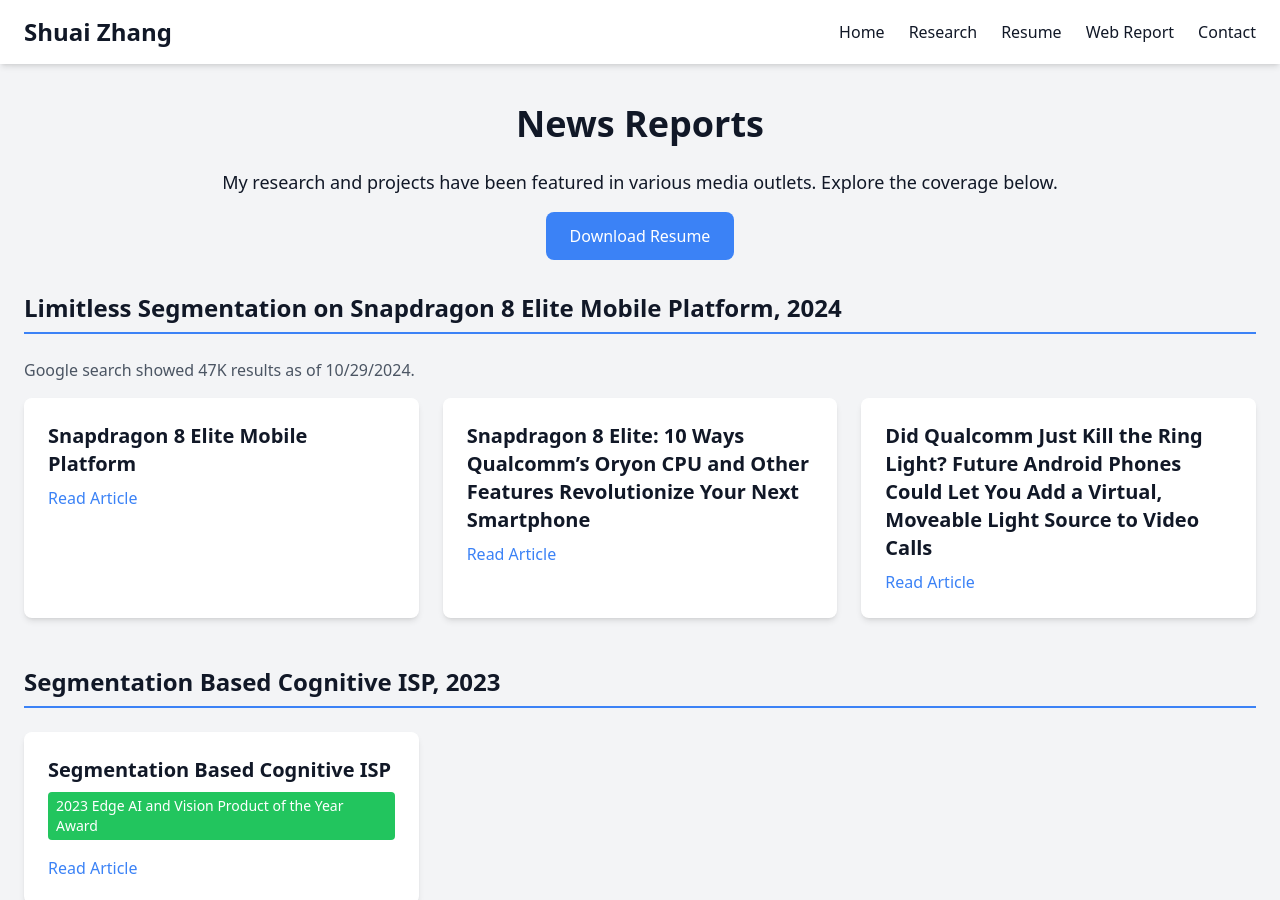
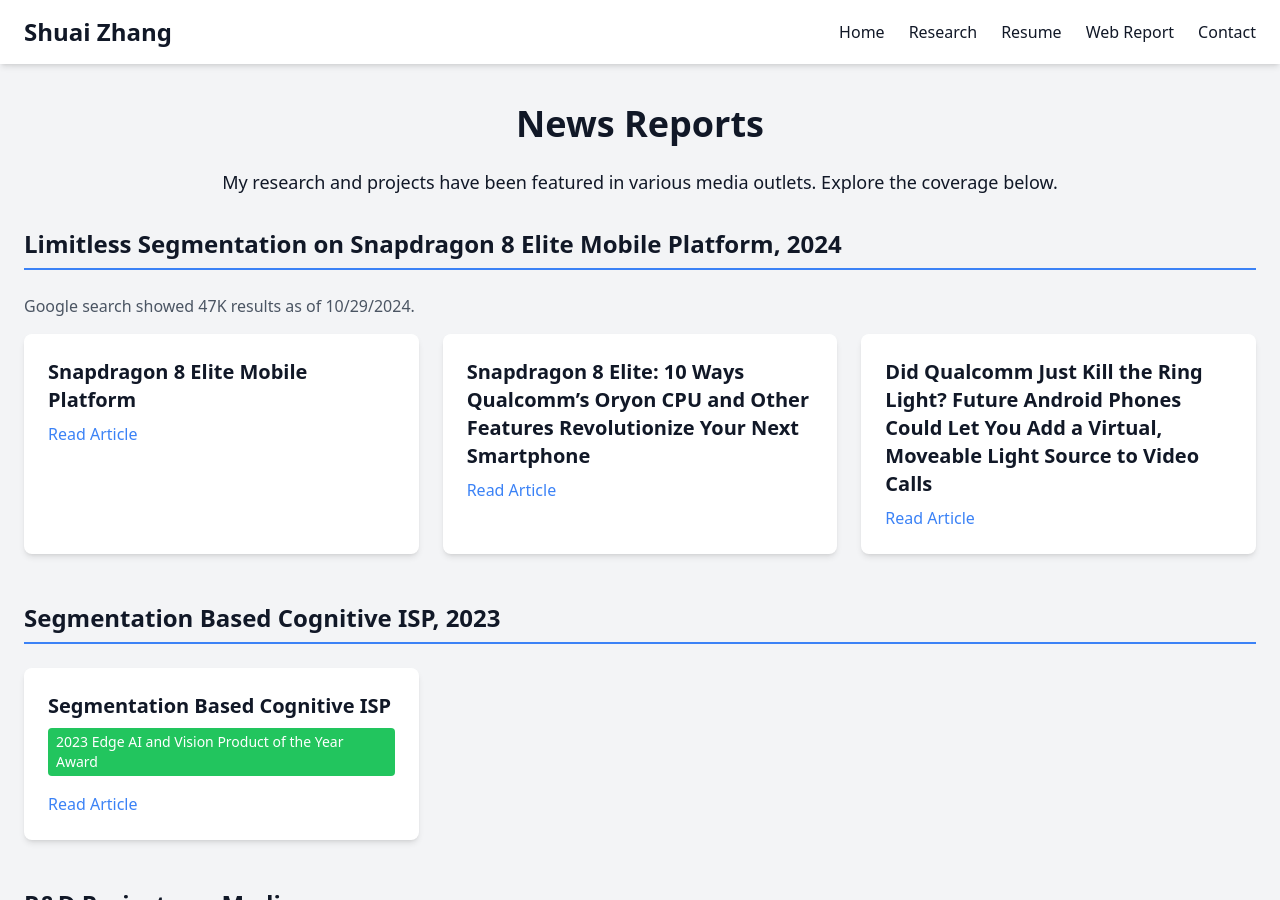
Before and after one commit to zsivine/zsivine.github.io, a Jekyll site: the page built from webreport.html, in a window 1280 px wide and 900 px high. Built offline with Jekyll 4.4.1, drawn with Linux system fonts in a browser that asks for light colours; nearby versions of some CDN libraries.

Commit message:
update web-report

```diff
--- a/webreport.html
+++ b/webreport.html
@@ -7,7 +7,6 @@ description: Media coverage and news reports on Shuai Zhang's research and proje
 <section class="animate-fade-in">
   <div class="mb-8 text-center">
     <p class="text-lg mb-4">My research and projects have been featured in various media outlets. Explore the coverage below.</p>
-    <a href="/assets/resume.pdf" class="inline-block px-6 py-3 bg-blue-500 text-white rounded-lg hover:bg-blue-600 transition">Download Resume</a>
   </div>
   <div class="space-y-12">
     <!-- Limitless Segmentation on Snapdragon 8 Elite Mobile Platform, 2024 -->
```
